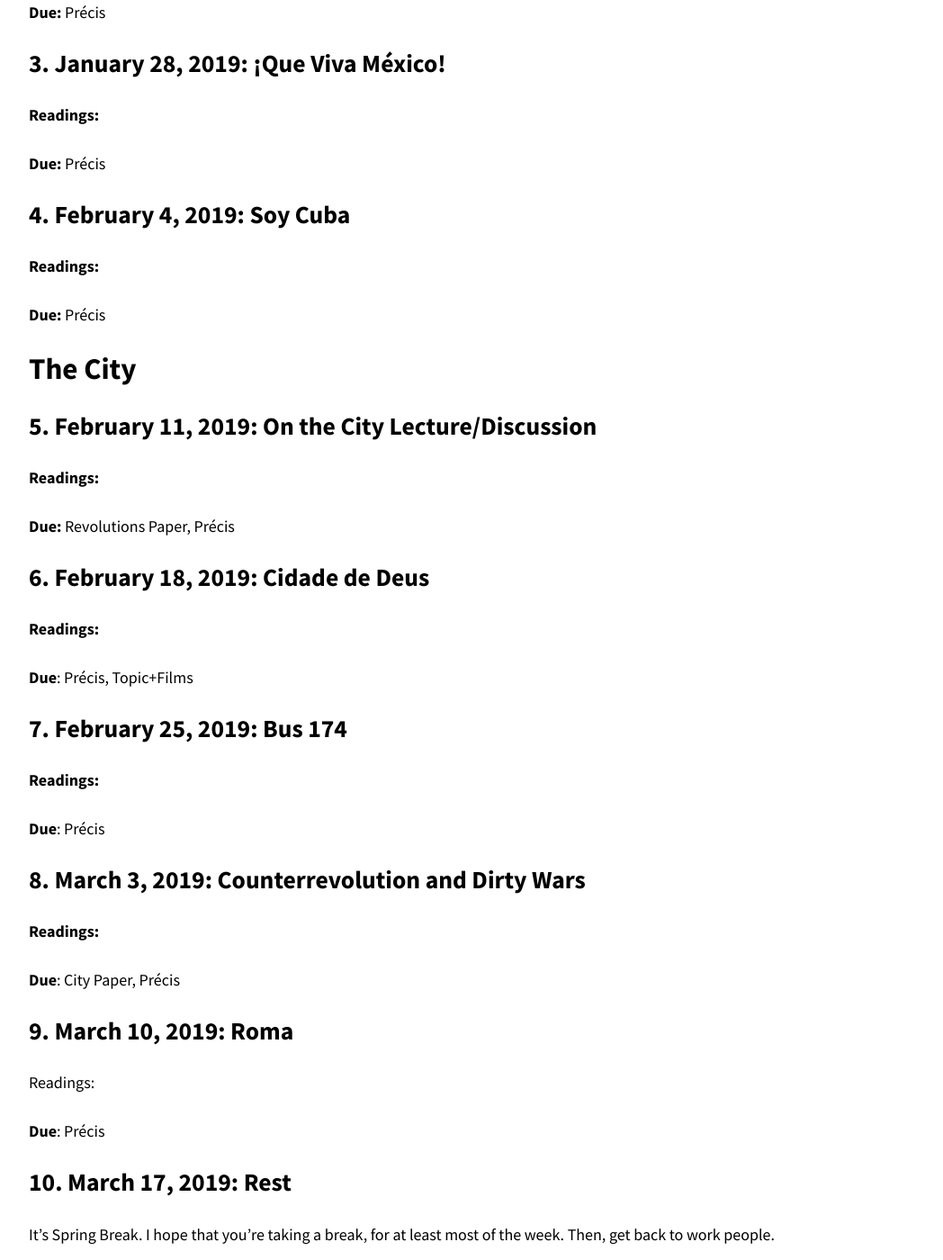
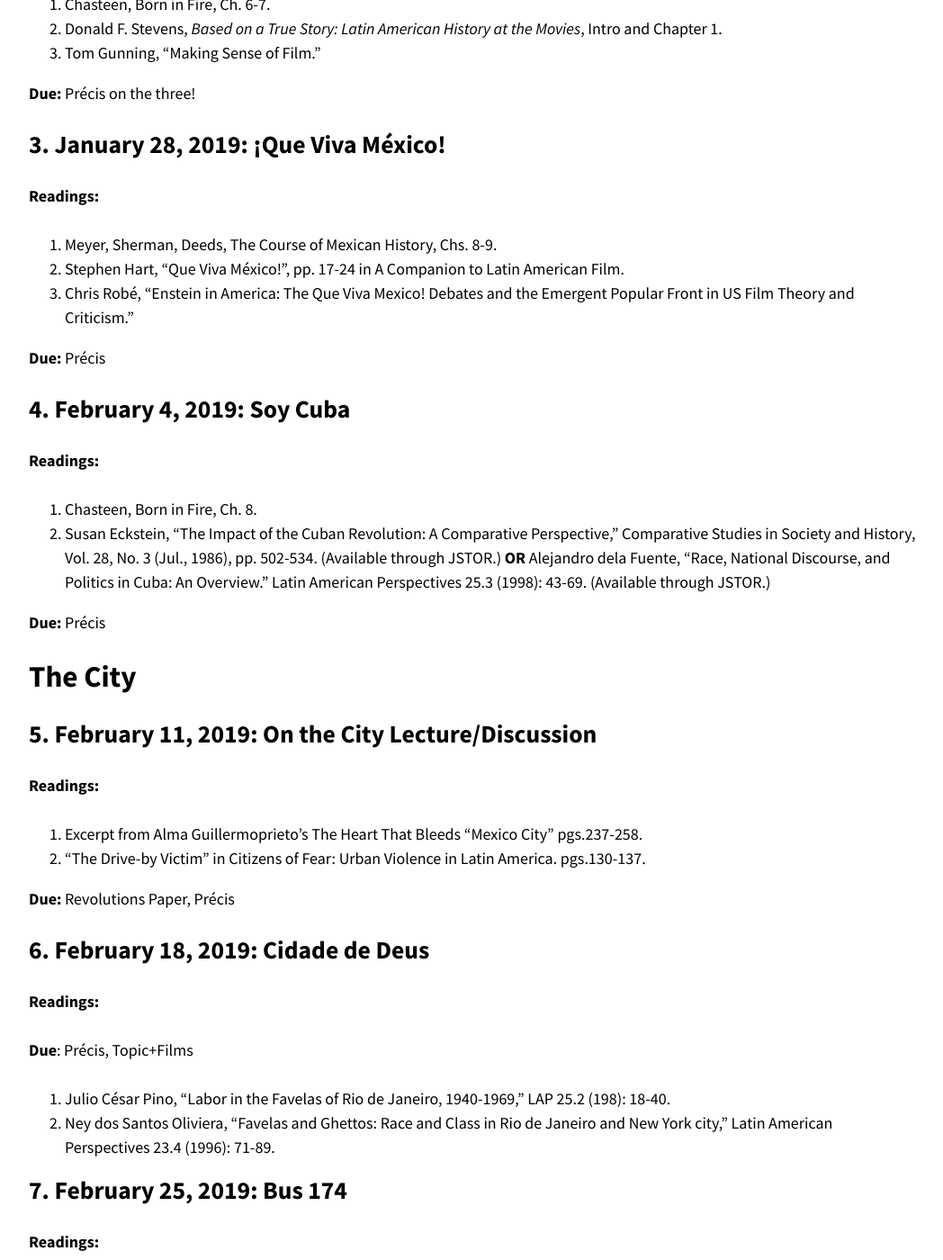
Before and after one commit to chadblack/2020Film, a Jekyll site: the page built from calendar.md, in a window 1280 px wide and 1400 px high, scrolled down 579 px. Shown: the whole window at 90% size, without its empty margins (114-1162 px from the left). Built offline with Jekyll 4.4.1, drawn with Linux system fonts in a browser that asks for light colours; nearby versions of some CDN libraries; some of the changed text lies outside the part shown.

Commit message:
added some readings to the calendar

```diff
--- a/calendar.md
+++ b/calendar.md
@@ -7,7 +7,7 @@ title: calendar
 
 **Readings:**
 
-**Due:**
+1. The WHOLE Syllabus!
 
 # Origins of Revolution
 
@@ -15,18 +15,32 @@ title: calendar
 
 **Readings:**
 
-**Due:** Précis
+1. Chasteen, Born in Fire, Ch. 6-7.
+2. Donald F. Stevens, *Based on a True Story: Latin American History at the
+   Movies*, Intro and Chapter 1.
+3. Tom Gunning, “Making Sense of Film.”
+
+**Due:** Précis on the three!
 
 
 ## 3. January 28, 2019: ¡Que Viva México!
 
 **Readings:**
 
+1. Meyer, Sherman, Deeds, The Course of Mexican History, Chs. 8-9.
+2. Stephen Hart, “Que Viva México!”, pp. 17-24 in A Companion to Latin American Film.
+2. Chris Robé, “Enstein in America: The Que Viva Mexico! Debates and the Emergent Popular Front in US Film Theory and Criticism.”
+
 **Due:** Précis
 
 ## 4. February 4, 2019: Soy Cuba
 
 **Readings:**
+
+1. Chasteen, Born in Fire, Ch. 8.
+2. Susan Eckstein, “The Impact of the Cuban Revolution: A Comparative
+   Perspective,” Comparative Studies in Society and History, Vol. 28, No.
+   3 (Jul., 1986), pp. 502-534. (Available through JSTOR.) **OR** Alejandro dela Fuente, “Race, National Discourse, and Politics in Cuba: An Overview.” Latin American Perspectives 25.3 (1998): 43-69. (Available through JSTOR.)
 
 **Due:** Précis
 
@@ -36,6 +50,9 @@ title: calendar
 
 **Readings:**
 
+1. Excerpt from Alma Guillermoprieto’s The Heart That Bleeds “Mexico City” pgs.237-258.
+2. “The Drive-by Victim” in Citizens of Fear: Urban Violence in Latin America. pgs.130-137.
+
 **Due:** Revolutions Paper, Précis
 
 ## 6. February 18, 2019: Cidade de Deus
@@ -44,10 +61,15 @@ title: calendar
 
 **Due**: Précis, Topic+Films
 
+1. Julio César Pino, “Labor in the Favelas of Rio de Janeiro, 1940-1969,” LAP 25.2 (198): 18-40.
+2. Ney dos Santos Oliviera, “Favelas and Ghettos: Race and Class in Rio de Janeiro and New York city,” Latin American Perspectives 23.4 (1996): 71-89.
+
 
 ## 7. February 25, 2019: Bus 174
 
 **Readings:**
+
+1. “I saw a City Invincible” pgs xi – 57.
 
 **Due**: Précis
 
```
